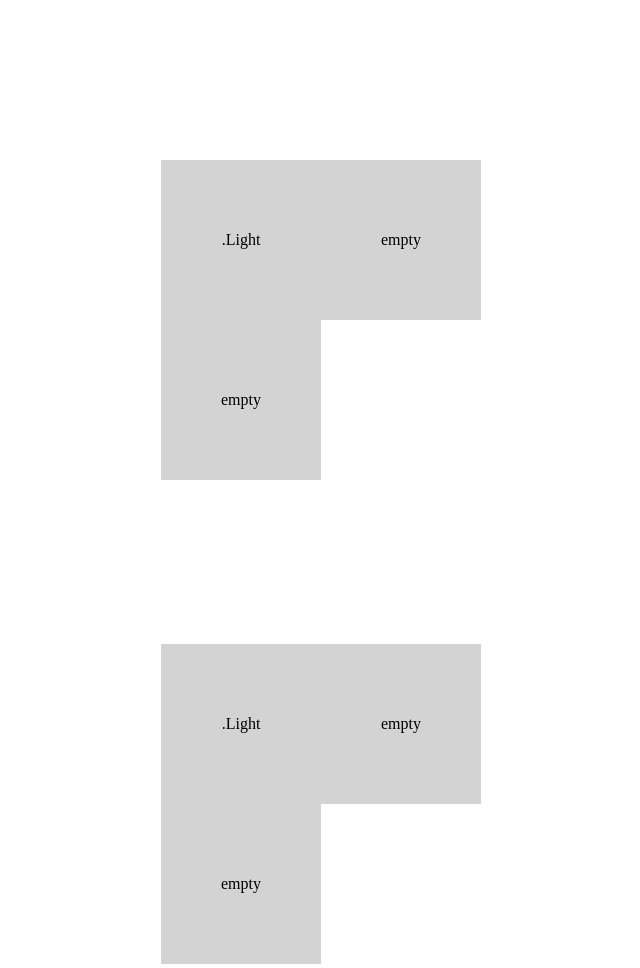
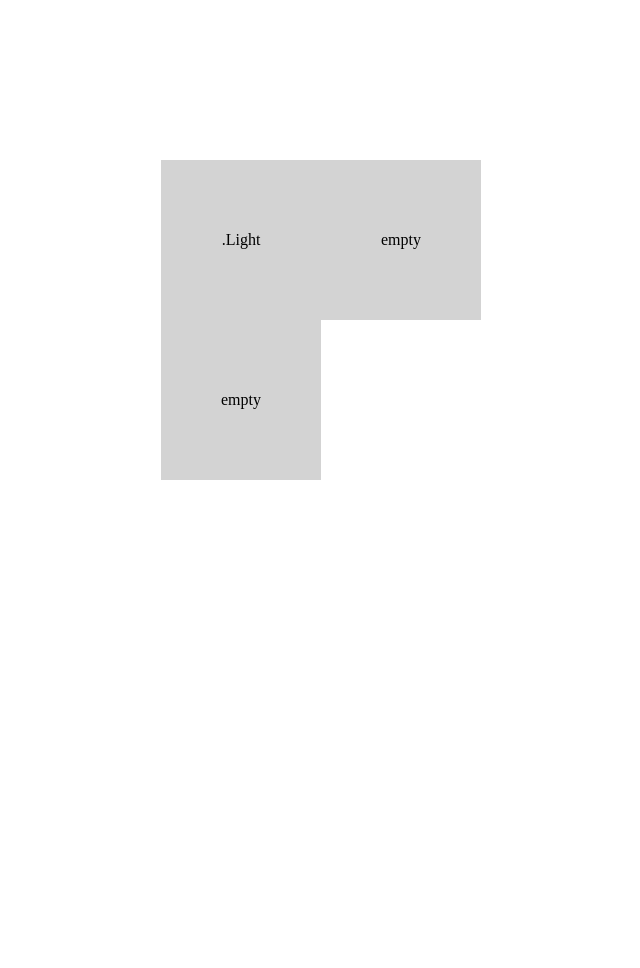
Before and after one commit to mstratiev/everything-stays, a plain HTML site: page index.html in a window 1280 px wide. Shown: the whole page, without its empty margins (319-959 px from the left). After the commit the page ends 800 px from the top, so only its background shows below. Drawn offline with Linux system fonts and the light colour scheme.

Commit message:
Merge remote-tracking branch 'refs/remotes/origin/master' into gh-pages
Conflicts:
	index.html

```diff
--- a/index.html
+++ b/index.html
@@ -15,13 +15,6 @@
             <li><a href="#">empty</a></li>
             <li><a href="#">empty</a></li>
         </ul>
-	<div id="container">
-		<ul id="menu">
-			<li><a href="light/index.html">.Light</a></li>
-			<li><a href="#">empty</a></li>
-			<li><a href="#">empty</a></li>
-		</ul>
-
 	</div>
 </body>
 
```
